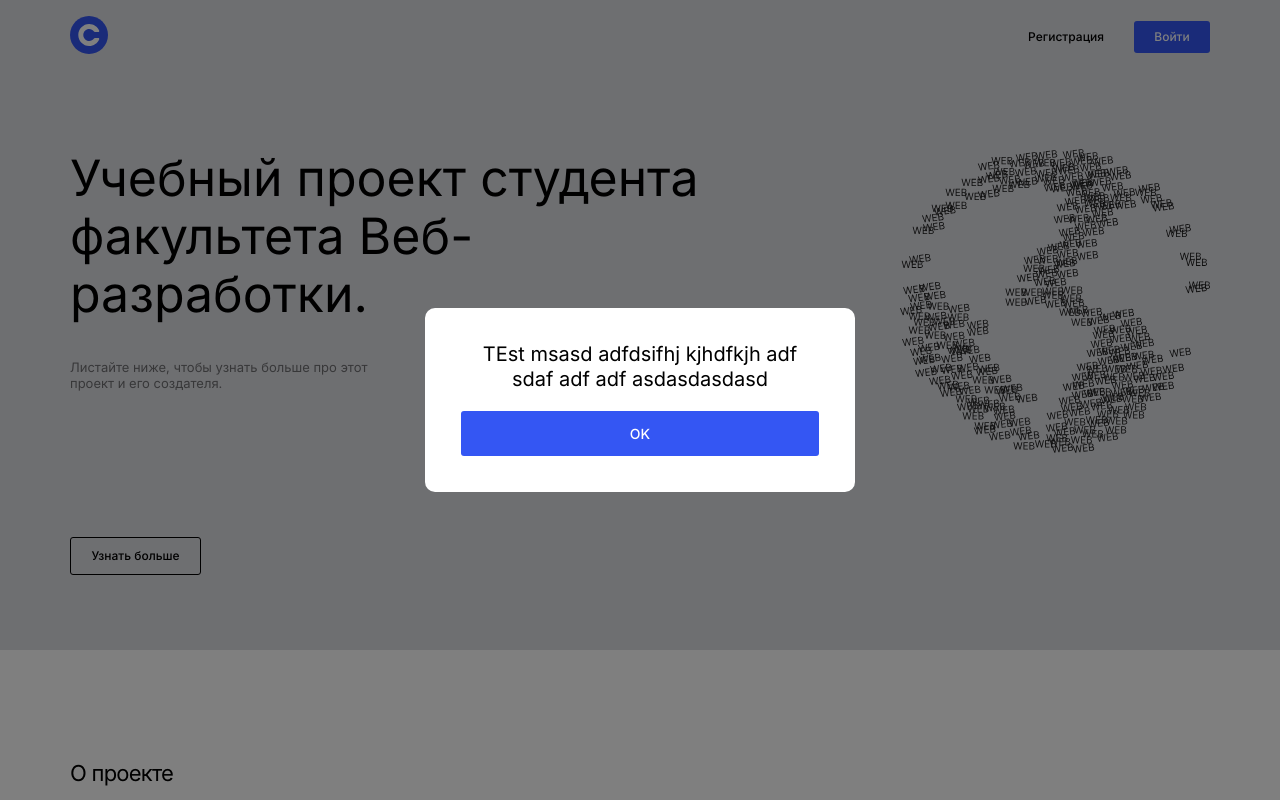
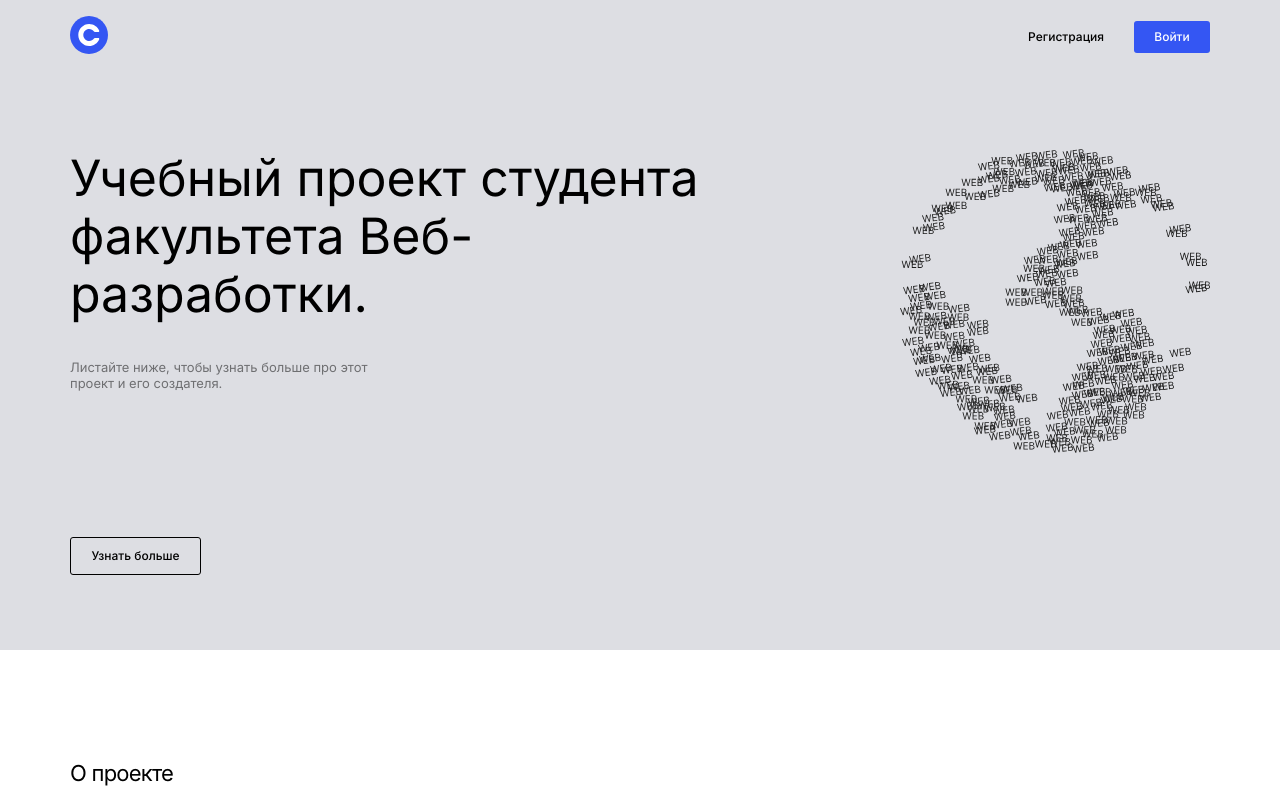
Before and after one commit to rem-ran/movies-explorer-frontend, a React (Create React App) app: page / in a window 1280 px wide. Shown: the top 800 px of the page. Built offline with nearby package versions, Linux system fonts and the light colour scheme.

Commit message:
apply infoPopup for movie searching

```diff
--- a/src/components/App/App.js
+++ b/src/components/App/App.js
@@ -27,6 +27,8 @@ import ProtectedRoute from '../ProtectedRoute/ProtectedRoute';
 import mainApi from '../../utils/MainApi';
 import movieApi from '../../utils/MoviesApi';
 import userAuthApi from '../../utils/UserAuthApi';
+
+import { serverErrorMsg } from '../../utils/constants';
 
 // импорт стилей
 import './App.css';
@@ -62,12 +64,10 @@ function App() {
   const [isLoading, setIsLoading] = useState(false);
 
   //переменная состояния попапа с сообщением
-  const [infoPopupStatus, setInfoPopupStatus] = useState(true);
+  const [infoPopupStatus, setInfoPopupStatus] = useState(false);
 
   //переменная состояния текста сообщения в информационном модальном окне
-  const [infoModalMsg, setInfoModalMsg] = useState(
-    'TEst msasd adfdsifhj kjhdfkjh adf sdaf adf adf asdasdasdasd'
-  );
+  const [infoPopupMsg, setInfoPopupMsg] = useState('');
 
   /////////////////////////////////////////////////////////////////////////
 
@@ -79,8 +79,15 @@ function App() {
   /////////////////////////////////////////////////////////////////////////
 
   // метод обработки состояния клика меню на мобильном разрешении
-  const handleOpenInfoPopup = () => {
-    setInfoPopupStatus((open) => !open);
+  const handleInfoModalMsg = (msg) => {
+    setInfoPopupMsg(msg);
+  };
+
+  /////////////////////////////////////////////////////////////////////////
+
+  // метод обработкистекста сообщения в информационном модальном окне
+  const handleCloseInfoPopup = () => {
+    setInfoPopupStatus(false);
   };
 
   /////////////////////////////////////////////////////////////////////////
@@ -116,7 +123,8 @@ function App() {
             `${currentUser._id}-movies`,
             JSON.stringify(allMovies)
           );
-          console.log('get all movies');
+          setInfoPopupStatus(true);
+          handleInfoModalMsg(serverErrorMsg);
         }
       })
       .catch((error) => {
@@ -131,7 +139,10 @@ function App() {
   const handleMovieSearch = async (filterText, shortMovieCheck) => {
     // проверяем был ли совершён уже поиск карточек и если, нет, то
     // обращаемся к api для загрузки всех фильмов
-    if (movies.length === 0) {
+    const allMovies = JSON.parse(
+      localStorage.getItem(`${currentUser._id}-movies`)
+    );
+    if (allMovies.length === 0) {
       await handleGetAllMovies();
     }
 
@@ -161,7 +172,11 @@ function App() {
     localStorage.setItem(
       `${currentUser._id}-filteredSavedMovies`,
       JSON.stringify(
-        handleUserMovieSearch(savedMovies, filterText, shortMovieCheck)
+        handleUserMovieSearch(
+          JSON.parse(localStorage.getItem(`${currentUser._id}-saved-movies`)),
+          filterText,
+          shortMovieCheck
+        )
       )
     );
 
@@ -175,7 +190,8 @@ function App() {
 
   // метод фильтрования массива с фильмами по введённому пользователем тексту "filterText"
   const handleUserMovieSearch = (moviesList, filterText, shortMovieCheck) => {
-    let resultList = moviesList.filter(
+    let resultList = moviesList
+      .filter(
         (movie) =>
           // фильруем только по выборочным полям
           movie.nameRU.toLowerCase().includes(filterText) ||
@@ -183,15 +199,15 @@ function App() {
           movie.director.toLowerCase().includes(filterText) ||
           movie.country.toLowerCase().includes(filterText) ||
           movie.description.toLowerCase().includes(filterText)
-    );
+      )
+      .filter((movie) => (shortMovieCheck ? movie.duration <= 40 : movie));
 
-    // если включен фильтр короткометражных фильмов, то дополнительно фильтруем
-    // полученный ранее массив дополнительным фильтром
-    if (shortMovieCheck) {
-      return resultList.filter((movie) => movie.duration <= 40);
-    } else {
+    if (resultList.length === 0) {
+      setInfoPopupStatus(true);
+      handleInfoModalMsg('ничего не найдено');
+    }
+
     return resultList;
-    }
   };
 
   /////////////////////////////////////////////////////////////////////////
@@ -250,6 +266,10 @@ function App() {
 
       .then((userSavedMovies) => {
         setSavedMovies(userSavedMovies.reverse());
+        localStorage.setItem(
+          `${currentUser._id}-saved-movies`,
+          JSON.stringify(userSavedMovies)
+        );
         console.log('saved movies received ok');
       })
 
@@ -266,11 +286,15 @@ function App() {
       .updateUserInfo(userInfo)
 
       .then((res) => {
+        setInfoPopupStatus(true);
+        handleInfoModalMsg('Вы успешно обновили свои данные!');
         setCurrentUser(res);
         console.log('update ok');
       })
 
       .catch((error) => {
+        setInfoPopupStatus(true);
+        handleInfoModalMsg(serverErrorMsg);
         console.log(`Ошибка при обновлении данных пользователя: ${error}`);
       });
   };
@@ -358,7 +382,7 @@ function App() {
   /////////////////////////////////////////////////////////////////////////
 
   // получаем данные пользователя и загружаем сохранённые пользователем фильмы
-  // при первом рендеринге если авторизовался
+  // при рендеринге если авторизовался
   useEffect(() => {
     if (isLoggenIn) {
       handleGetUserInfo();
@@ -369,7 +393,7 @@ function App() {
 
   /////////////////////////////////////////////////////////////////////////
 
-  // вызываем метод проверки токенов при первичном рендеринге
+  // вызываем метод проверки токенов рендеринге приложения
   useEffect(() => {
     handleTokenCheck();
   }, []);
@@ -487,8 +511,8 @@ function App() {
         {/* попап с сообщением /////////////////////////////////////////////////////*/}
         <InfoPopup
           setInfoPopupStatus={infoPopupStatus}
-          onClose={handleOpenInfoPopup}
-          infoModalMsg={infoModalMsg}
+          onClose={handleCloseInfoPopup}
+          infoPopupMsg={infoPopupMsg}
         />
       </CurrentUserContext.Provider>
     </div>
--- a/src/components/InfoPopup/InfoPopup.js
+++ b/src/components/InfoPopup/InfoPopup.js
@@ -5,7 +5,7 @@ import { useEffect } from 'react';
 import './InfoPopup.css';
 
 // компонет информационного попапа /////////////////////////////////////
-function InfoPopup({ setInfoPopupStatus, onClose, infoModalMsg }) {
+function InfoPopup({ setInfoPopupStatus, onClose, infoPopupMsg }) {
   //вешаем слушатель на зактрые модального окна по нажатию ESC клавиши
   useEffect(() => {
     const handleEscClose = (event) => {
@@ -39,7 +39,7 @@ function InfoPopup({ setInfoPopupStatus, onClose, infoModalMsg }) {
       onClick={handleOutsideClickClose}
     >
       <div className="popup__container">
-        <h2 className={`popup__heading`}>{infoModalMsg}</h2>
+        <h2 className={`popup__heading`}>{infoPopupMsg}</h2>
 
         {/* кнопка закрытия попапа */}
         <button
--- a/src/utils/constants.js
+++ b/src/utils/constants.js
@@ -5,6 +5,12 @@ export const coloredHeaderStyle = 'header_type_colored';
 
 // константа адреса с фильмами
 export const moviesUrl = 'https://api.nomoreparties.co/';
+
+/////////////////////////////////////////////////////////////////////////
+
+// константа сообщения об ошибке с сервером
+export const serverErrorMsg =
+  'Во время запроса произошла ошибка. Возможно, проблема с соединением или сервер недоступен. Подождите немного и попробуйте ещё раз';
 
 /////////////////////////////////////////////////////////////////////////
 
```
Lines whose indentation alone changed are shown as unchanged.
